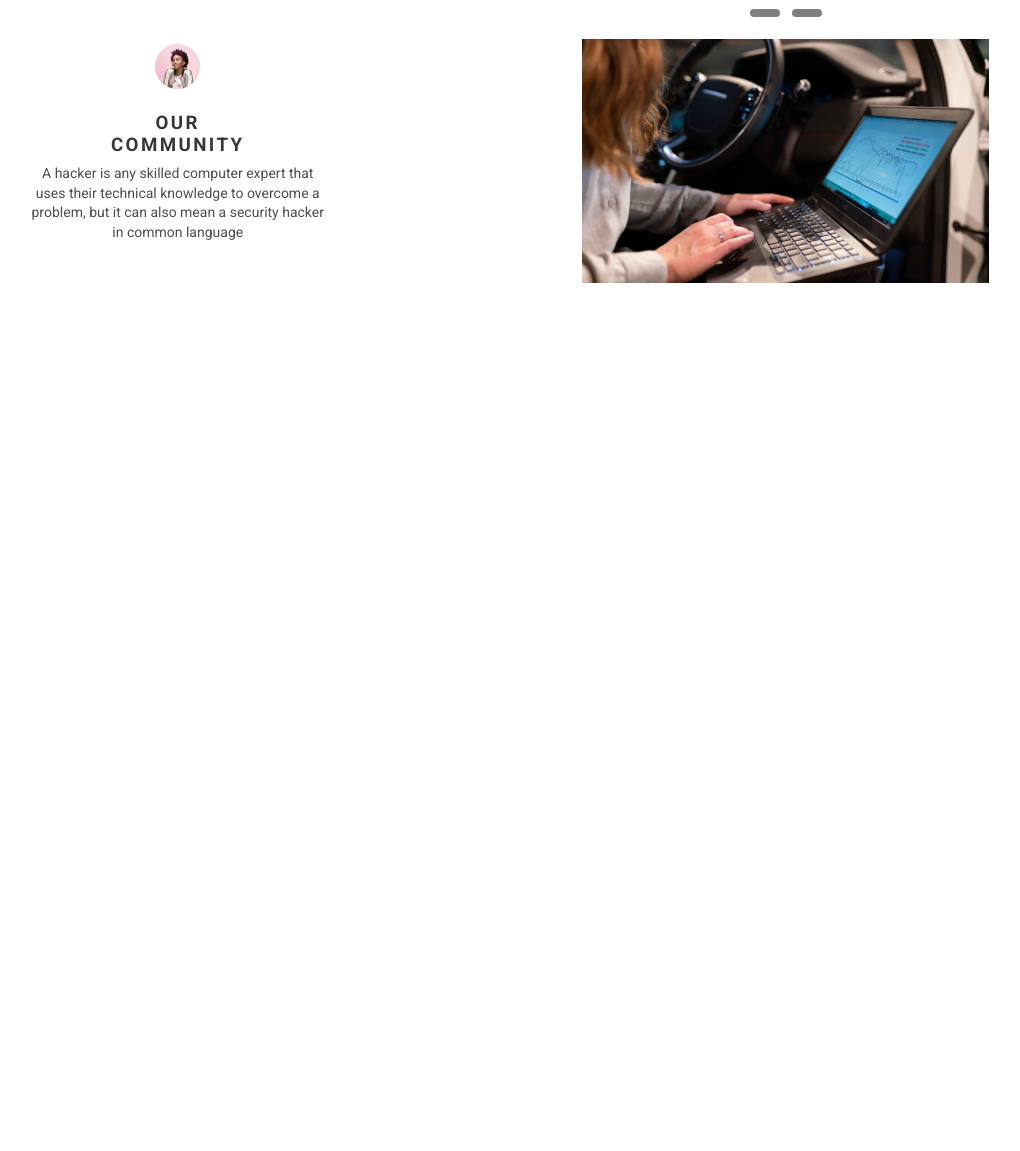
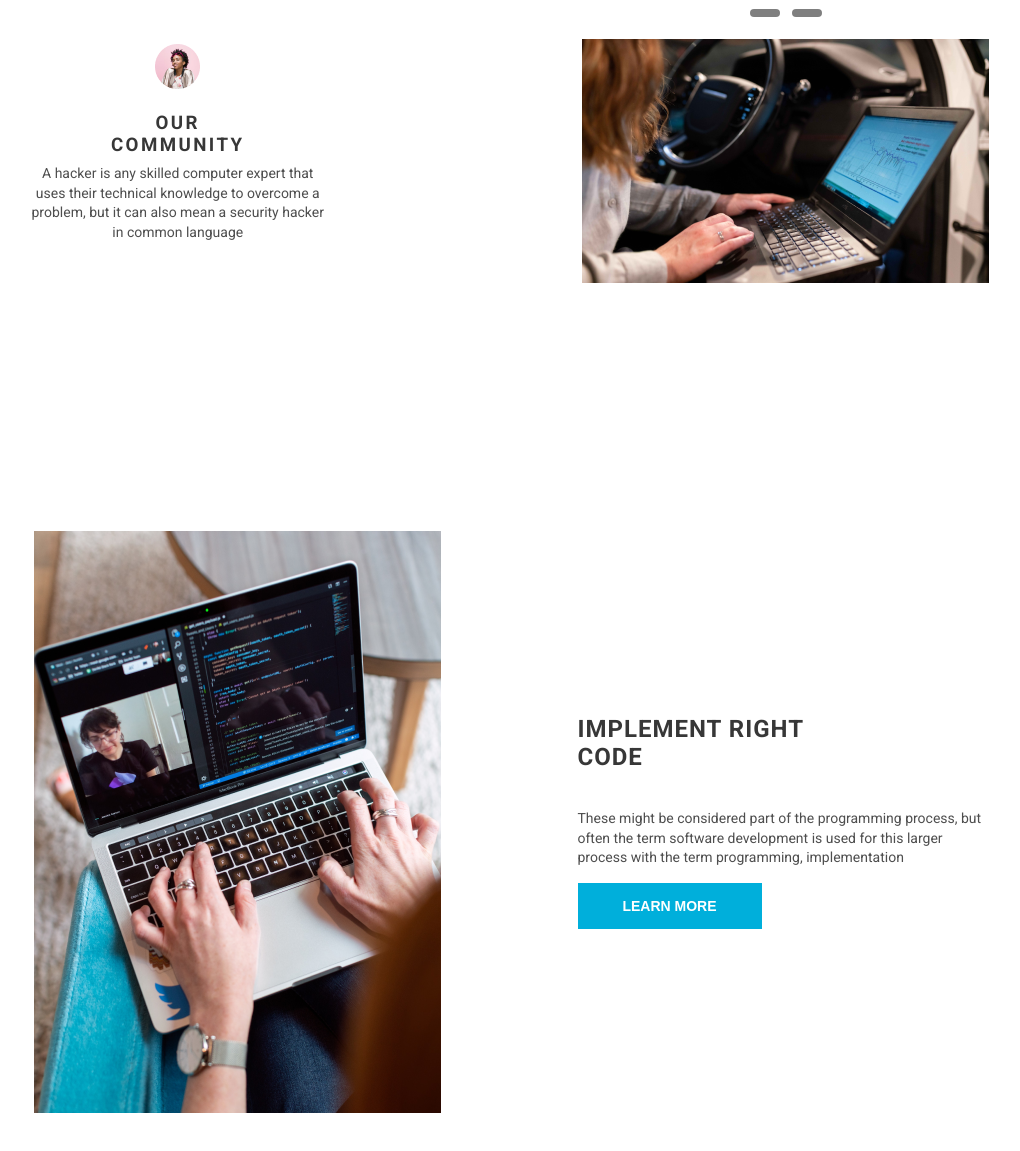
Before and after one commit to MrTorus/webdev, a plain HTML site: page index.html in a window 1280 px wide. Shown: the part 1701-2852 px from the top of the page, without its empty margins (131-1151 px from the left). Before the commit the page ends 2104 px from the top, so only its background shows below. Drawn offline with Linux system fonts and the light colour scheme.

Commit message:
feat: section4

```diff
--- a/index.html
+++ b/index.html
@@ -110,7 +110,20 @@
                     </div>
                 </div>
             </div>
-
+        </section>
+        <section class="section4">
+            <div class="section4Wrapper">
+                <div class="imgSection4">
+                    <img src="img/section4img.png" alt="">
+                </div>
+                <div class="textSection4">
+                    <h3 class="section4Tittle">Implement right Code</h3>
+                    <p class="section4Intro">These might be considered part of the programming process,
+                         but often the term software development is used for this larger process with the term programming, implementation
+                    </p>
+                    <button type="submit" class="getStart">learn more</button>
+                </div>
+            </div>
         </section>
 
     </main>
--- a/style.css
+++ b/style.css
@@ -246,3 +246,46 @@ input[name="r"] {
 #r2:checked ~ .s1 {
     margin-left: -50%;
 }
+.section4Wrapper {
+    display: flex;
+    flex-direction: row;
+    justify-content: space-around;
+    align-items: center;
+    width: 85%;
+    height: 100%;
+    margin: 0 auto;
+}
+.section4 {
+    display: flex;
+    height: 842px;
+    background:  #FFFFFF no-repeat center;
+    background-size: cover;
+}
+.textSection4 {
+    display: flex;
+    flex-direction: column;
+}
+.section4Tittle {
+    width: 298px;
+    height: 28px;
+    font-family: Roboto;
+    font-size: 24px;
+    line-height: 28px;
+    font-style: normal;
+    font-weight: bold;
+    display: flex;
+    align-items: flex-end;
+    letter-spacing: 1px;
+    text-transform: uppercase;
+    color: #373737;
+}
+.section4Intro {
+    width: 407px;
+    height: 60px;
+    font-family: Roboto;
+    font-style: normal;
+    font-weight: normal;
+    font-size: 14px;
+    line-height: 140%;
+    color: #4E4E4E;
+}
```
Also changed, not shown: img/section4img.png (added).
